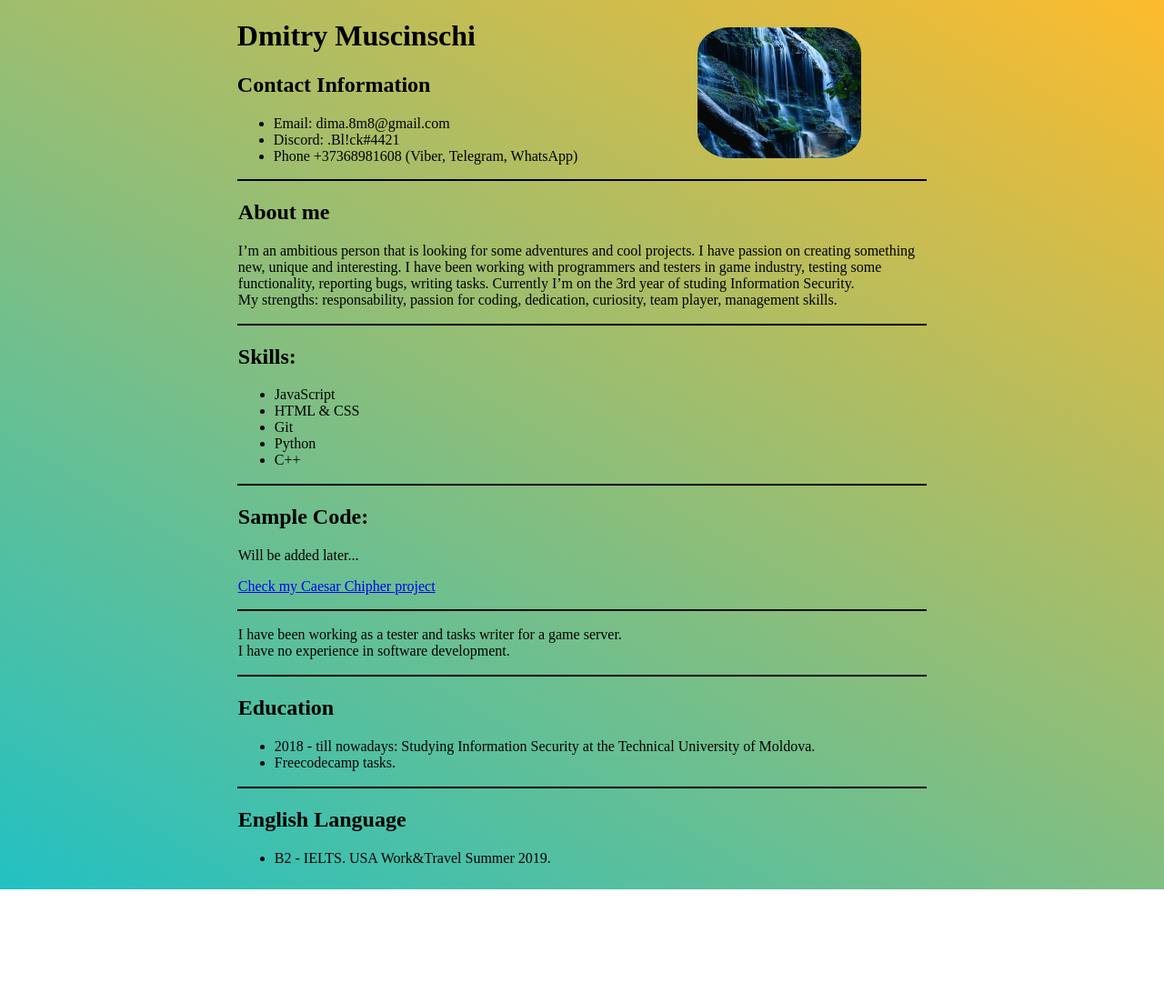
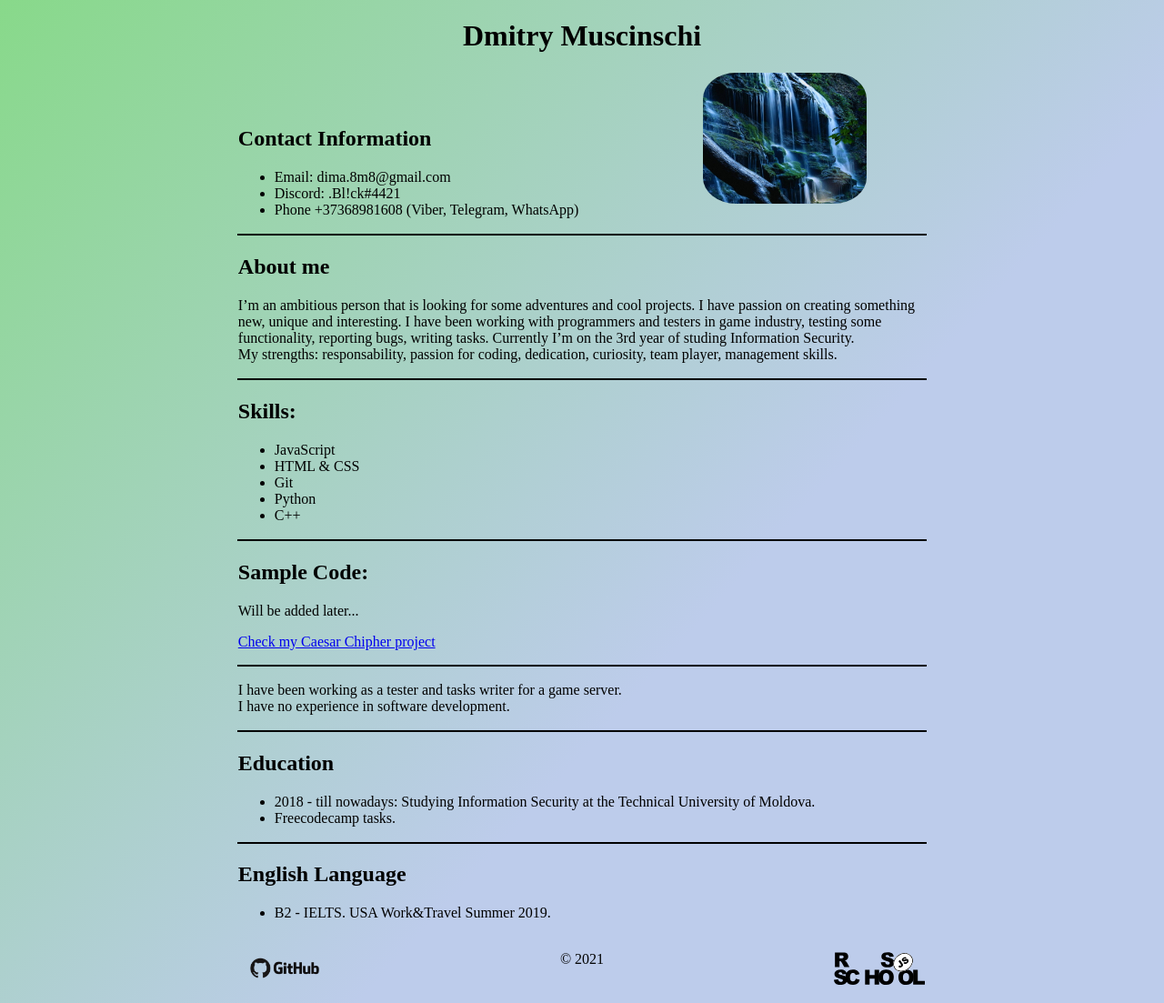
Before and after one commit to Blick7/rsschool-cv, a plain HTML site: page index.html in a window 1280 px wide. Shown: the whole page at 91% size. Before the commit the page ends 978 px from the top, so only its background shows below. Drawn offline with Linux system fonts and the light colour scheme.

Commit message:
feat: added new small features

```diff
--- a/index.html
+++ b/index.html
@@ -5,16 +5,18 @@
     <meta charset="UTF-8">
     <meta http-equiv="X-UA-Compatible" content="IE=edge">
     <meta name="viewport" content="width=device-width, initial-scale=1.0">
-    <title>Document</title>
+    <title>CV Dmitry Muscinschi</title>
     <link rel="stylesheet" href="style.css">
 </head>
 
 <body>
+    <header>
+        <h1>Dmitry Muscinschi</h1>
+    </header>
     <div class="main-block">
-        <h1>Dmitry Muscinschi</h1>
-        <div class="photo">
-            <img src="./images/1547795564_1.jpg" alt="my photo">
-        </div>
+
+        <img class="img1" src="./images/1547795564_1.jpg" alt="my photo">
+
         <div class="contacts">
             <h2>Contact Information</h2>
             <ul>
@@ -67,8 +69,19 @@
                 <li>B2 - IELTS. USA Work&Travel Summer 2019.</li>
             </ul>
         </div>
+
     </div>
-
+    <footer>
+        <nav>
+            <ul class="nav">
+                <li><a href="https://github.com/Blick7"> <img class="img2" src="./images/1aFHTAkhTkyWD93-UGRttPw.png"
+                            alt="github-image"></a></li>
+                <li>© 2021</li>
+                <li><a href="https://rs.school/"> <img class="img2" src="./images/rs_school_js.svg"
+                            alt="rsschool-image"></a></li>
+            </ul>
+        </nav>
+    </footer>
 </body>
 
 </html>
--- a/style.css
+++ b/style.css
@@ -1,5 +1,21 @@
 body {
-    background: linear-gradient(30deg, rgba(34,193,195,1) 0%, rgba(253,187,45,1) 100%);
+    background: linear-gradient(132deg, rgba(136,217,138,1) 0%, rgba(189,204,235,1) 61%);
+}
+
+header {
+    text-align: center;
+    width: 60%;
+    margin-left: auto;
+    margin-right: auto;
+    margin-bottom: 60px;
+}
+
+.img1 {
+    width: 180px;
+    position: absolute;
+    margin-left: 40%;
+    top: 80px;
+    border-radius: 20%;
 }
 
 .main-block {
@@ -8,29 +24,8 @@ body {
     margin-right: auto;
 }
 
-.contacts {
-    padding-top: 0px;
 
-}
-
-img {
-    width: 180px;
-    position: absolute;
-    margin-left: 38%;
-    top: 30px;
-    border-radius: 20%;
-}
-
-.photo {
-    margin: 20px;
-}
-
-.about-me {
-    border-top: 2px solid black;
-    padding: 1px;
-}
-
-.skills {
+div > div {
     border-top: 2px solid black;
     padding: 1px;
 }
@@ -41,17 +36,22 @@ img {
     margin-bottom: 15px;
 }
 
-.experience {
-    border-top: 2px solid black;
-    padding: 1px;
+.contacts {
+    border-top: none;
 }
 
-.education {
-    border-top: 2px solid black;
-    padding: 1px;
+.img2 {
+    width: 100px;
 }
 
-.english {
-    border-top: 2px solid black;
-    padding: 1px;
+.nav {
+    display: flex;
+    justify-content: center;
+    list-style-type: none;
+    padding-left: 0;
 }
+
+.nav > li {
+    margin-left: 10%;
+    margin-right: 10%;
+}
```
Also changed, not shown: images/1aFHTAkhTkyWD93-UGRttPw.png (added), images/rs_school_js.svg (added), 1 other file.
